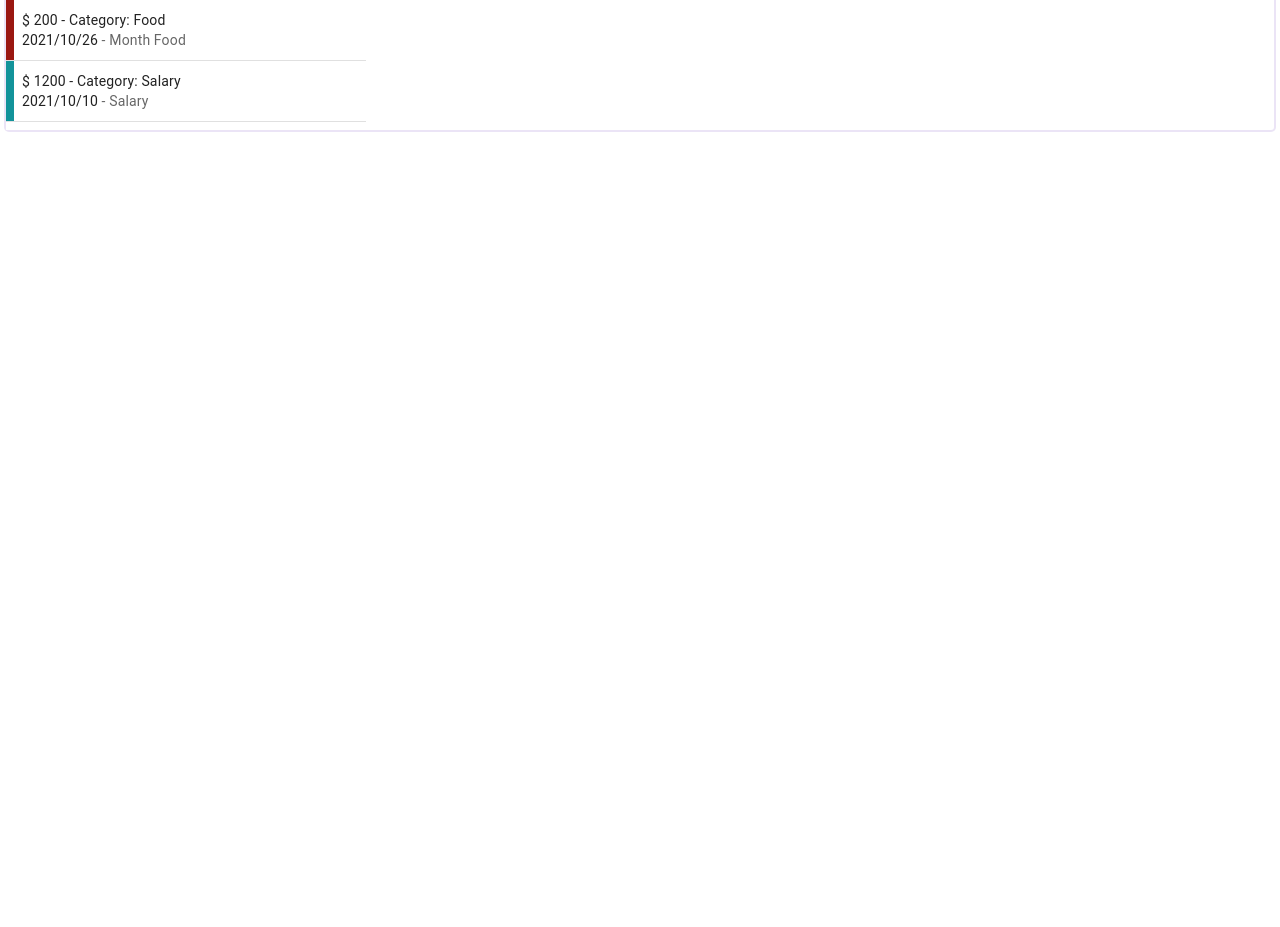
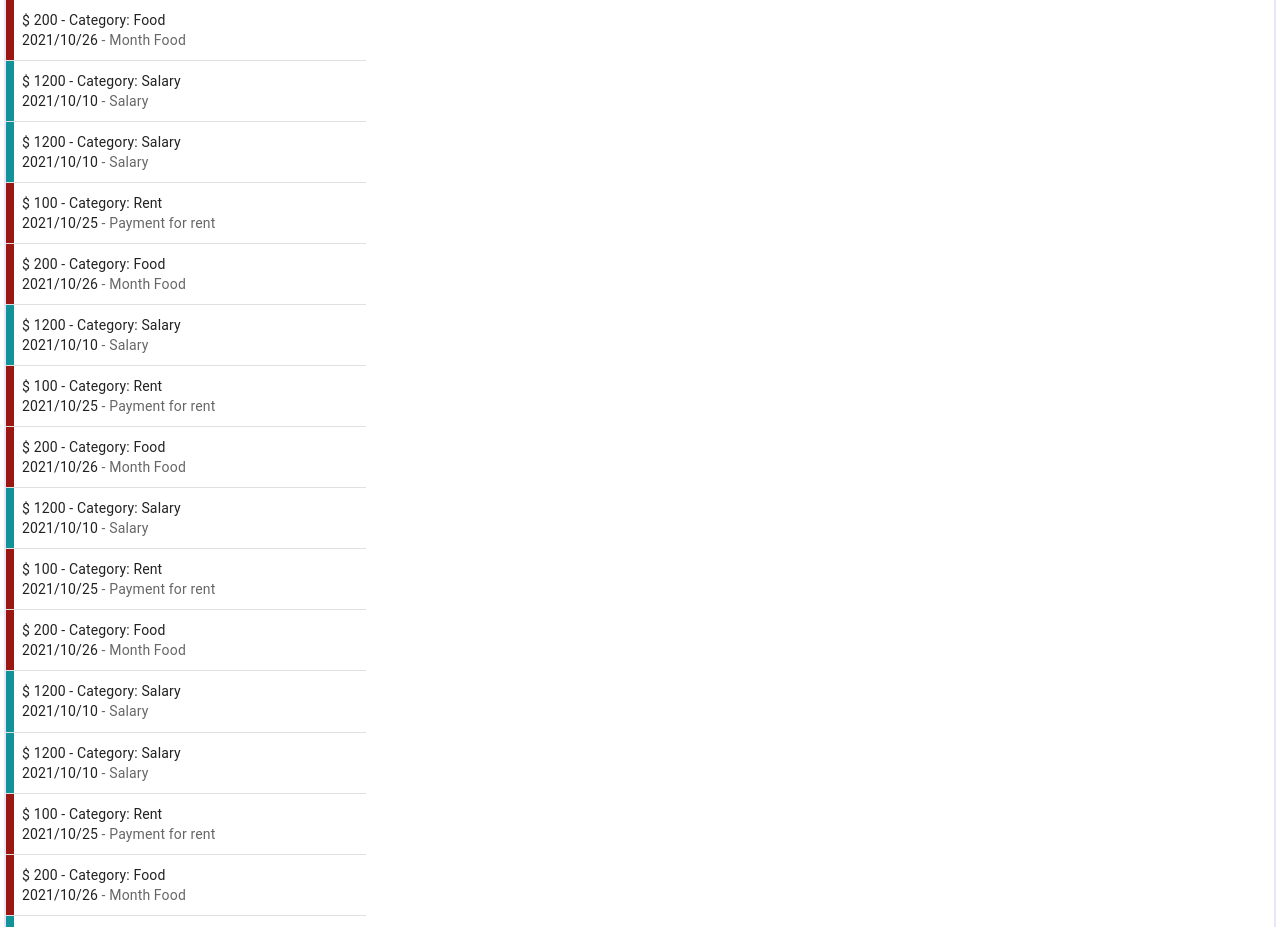
Before and after one commit to germansanz93/alkemy-challenge, a React (Create React App) app in the folder client/alkemy-challenge-client/: page / in a window 1280 px wide. Shown: the part 1520-2447 px from the top of the page. Before the commit the page ends 1662 px from the top, so only its background shows below. Built offline with nearby package versions, Linux system fonts and the light colour scheme.

Commit message:
Installed react-infinite-scroll-component, Refactored MovementsList.js for a better performance (now use react-infinite-scroll-component), added items to seed, Plot with AutoSizer to avoid visual glitchs

```diff
--- a/client/alkemy-challenge-client/package.json
+++ b/client/alkemy-challenge-client/package.json
@@ -13,6 +13,7 @@
     "@testing-library/user-event": "^12.8.3",
     "react": "^17.0.2",
     "react-dom": "^17.0.2",
+    "react-infinite-scroll-component": "^6.1.0",
     "react-router-dom": "^5.3.0",
     "react-scripts": "4.0.3",
     "react-virtualized": "^9.22.3",
--- a/client/alkemy-challenge-client/src/MovementsList.js
+++ b/client/alkemy-challenge-client/src/MovementsList.js
@@ -1,50 +1,74 @@
-import * as React from 'react';
-import Box from '@mui/material/Box';
+import React from "react";
+import InfiniteScroll from "react-infinite-scroll-component";
+import withStyles from "@mui/styles/withStyles";
 import ListItem from '@mui/material/ListItem';
 import ListItemText from '@mui/material/ListItemText';
-import { FixedSizeList } from 'react-window';
-import withStyles from '@mui/styles/withStyles';
-import { AutoSizer } from 'react-virtualized'
 import Typography from '@mui/material/Typography';
 import Divider from '@mui/material/Divider';
 import EditIcon from '@mui/icons-material/Edit';
 import IconButton from '@mui/material/IconButton';
 
-import FloatingActionButton from './FlotatingActionBtn';
-
-import styles from './styles/MovementsListStyles';
-import 'react-virtualized/styles.css';
+import movements from './movementsSeed'
+import styles from "./styles/MovementsListStyles";
+import MovementForm from './MovementForm';
 
 
-import movements from './movementsSeed';
-import MovementForm from './MovementForm';
-
-function MovementsList(props) {
-  const { classes, title, fab } = props;
-  const [open, setOpen] = React.useState(false);
-  const handleOpen = () => setOpen(true);
-  const handleClose = (e) => {
-    e.preventDefault();
-    setOpen(false);
+class MovementsList extends React.Component {
+  constructor(props) {
+    super(props)
+    this.state = {
+      items: movements,
+      hasMore: true,
+      open: false,
+    }
+    this.handleOpen = this.handleOpen.bind(this);
+    this.handleClose = this.handleClose.bind(this);
   }
 
+  handleOpen = () => {
+    this.setState({ open: true });
+  }
+
+  handleClose = (e) => {
+    e.preventDefault();
+    this.setState({ open: false });
+  }
+
+  fetchMoreData = () => {
+    if (this.state.items.length >= 30) {
+      this.setState({ hasMore: false });
+      return;
+    }
+    // a fake async api call like which sends
+    // 20 more records in .5 secs
+    setTimeout(() => {
+      this.setState({
+        items: this.state.items.concat(Array.from({ length: 20 }))
+      });
+    }, 500);
+  };
+
+
+
+  render() {
+    const { classes, title } = this.props;
     return (
       <div className={classes.container}>
         <h3>{title}</h3>
-      <Box
+        <hr />
+        <InfiniteScroll
         className={classes.movementsListContainer}
-        sx={{ bgcolor: 'background.paper' }}
+          dataLength={this.state.items.length}
+          next={this.fetchMoreData}
+          hasMore={this.state.hasMore}
+          loader={<h4>Loading...</h4>}
+          endMessage={
+            <p style={{ textAlign: "center" }}>
+              <b>Yay! You have seen it all</b>
+            </p>
+          }
         >
-        <AutoSizer className={classes.AutoSizer}>
-          {({ width, height }) => (
-            <FixedSizeList
-              height={height}
-              width={width}
-              itemSize={46}
-              itemCount={movements.length}
-              overscanCount={10}
-            >
-              {() => movements.map(mov => (
+          {this.state.items.map((mov) => (
             <div>
               <ListItem className={classes.ListItem} alignItems="center">
                 <div className={mov.type == 1 ? classes.leftColorBarGreen : classes.leftColorBarRed}></div>
@@ -64,21 +88,21 @@ function MovementsList(props) {
                     </React.Fragment>
                   }
                 />
-                    <IconButton aria-label="edit" onClick={handleOpen}>
+                <IconButton aria-label="edit" onClick={this.handleOpen}>
                   <EditIcon fontSize="inherit" />
                 </IconButton>
               </ListItem>
               <Divider />
             </div>
           ))}
-            </FixedSizeList>
-          )}
-        </AutoSizer>
-      </Box>
-      <MovementForm open={open} handleClose={handleClose}/>
-      {fab && <FloatingActionButton onClick={handleOpen}></FloatingActionButton>}
+        </InfiniteScroll>
+        <div>
+          <MovementForm open={this.state.open} handleClose={this.handleClose} />
+        </div>
       </div>
     );
   }
+}
+
 
 export default withStyles(styles)(MovementsList);
--- a/client/alkemy-challenge-client/src/Plot.js
+++ b/client/alkemy-challenge-client/src/Plot.js
@@ -1,10 +1,11 @@
 import React from 'react';
 import '../node_modules/react-vis/dist/style.css';
-import { FlexibleXYPlot, VerticalBarSeries, VerticalGridLines, HorizontalGridLines, DiscreteColorLegend, XAxis, YAxis } from 'react-vis';
+import { XYPlot, VerticalBarSeries, VerticalGridLines, HorizontalGridLines, DiscreteColorLegend, XAxis, YAxis } from 'react-vis';
 import withStyles from '@mui/styles/withStyles';
 import styles from './styles/PlotStyles';
+import {AutoSizer} from 'react-virtualized';
 
-function Plot (props) {
+function Plot(props) {
   const { classes } = props;
   const data = [
     { x: 1, y: 10 },
@@ -37,7 +38,9 @@ function Plot (props) {
 
   return (
     <div className={classes.barsContainer}>
-        <FlexibleXYPlot>
+      <AutoSizer>
+        {({ height, width }) => (
+          <XYPlot height={height} width={width}>
             <DiscreteColorLegend
               style={{ position: 'absolute', left: '50px', top: '10px' }}
               orientation="horizontal"
@@ -58,7 +61,9 @@ function Plot (props) {
             <YAxis />
             <VerticalBarSeries data={data} />
             <VerticalBarSeries data={data2} color='#9a1811' />
-        </FlexibleXYPlot>
+          </XYPlot>
+        )}
+      </AutoSizer>
     </div>
   )
 }
--- a/client/alkemy-challenge-client/src/movementsSeed.js
+++ b/client/alkemy-challenge-client/src/movementsSeed.js
@@ -79,4 +79,164 @@ export default [
     category: 'Salary',
     type: 1
   },
+  {
+    id: 11,
+    date: '2021/10/10',
+    amount: 1200,
+    description: 'Salary',
+    category: 'Salary',
+    type: 1
+  },
+  {
+    id: 12,
+    date: '2021/10/25',
+    amount: 100.00,
+    description: 'Payment for rent',
+    category: 'Rent',
+    type: 2
+  },
+  {
+    id: 13,
+    date: '2021/10/26',
+    amount: 200.00,
+    description: 'Month Food',
+    category: 'Food',
+    type: 2
+  },
+  {
+    id: 14,
+    date: '2021/10/10',
+    amount: 1200,
+    description: 'Salary',
+    category: 'Salary',
+    type: 1
+  },
+  {
+    id: 15,
+    date: '2021/10/25',
+    amount: 100.00,
+    description: 'Payment for rent',
+    category: 'Rent',
+    type: 2
+  },
+  {
+    id: 16,
+    date: '2021/10/26',
+    amount: 200.00,
+    description: 'Month Food',
+    category: 'Food',
+    type: 2
+  },
+  {
+    id: 17,
+    date: '2021/10/10',
+    amount: 1200,
+    description: 'Salary',
+    category: 'Salary',
+    type: 1
+  },
+  {
+    id: 18,
+    date: '2021/10/25',
+    amount: 100.00,
+    description: 'Payment for rent',
+    category: 'Rent',
+    type: 2
+  },
+  {
+    id: 19,
+    date: '2021/10/26',
+    amount: 200.00,
+    description: 'Month Food',
+    category: 'Food',
+    type: 2
+  },
+  {
+    id: 20,
+    date: '2021/10/10',
+    amount: 1200,
+    description: 'Salary',
+    category: 'Salary',
+    type: 1
+  },
+  {
+    id: 21,
+    date: '2021/10/10',
+    amount: 1200,
+    description: 'Salary',
+    category: 'Salary',
+    type: 1
+  },
+  {
+    id: 22,
+    date: '2021/10/25',
+    amount: 100.00,
+    description: 'Payment for rent',
+    category: 'Rent',
+    type: 2
+  },
+  {
+    id: 23,
+    date: '2021/10/26',
+    amount: 200.00,
+    description: 'Month Food',
+    category: 'Food',
+    type: 2
+  },
+  {
+    id: 24,
+    date: '2021/10/10',
+    amount: 1200,
+    description: 'Salary',
+    category: 'Salary',
+    type: 1
+  },
+  {
+    id: 25,
+    date: '2021/10/25',
+    amount: 100.00,
+    description: 'Payment for rent',
+    category: 'Rent',
+    type: 2
+  },
+  {
+    id: 26,
+    date: '2021/10/26',
+    amount: 200.00,
+    description: 'Month Food',
+    category: 'Food',
+    type: 2
+  },
+  {
+    id: 27,
+    date: '2021/10/10',
+    amount: 1200,
+    description: 'Salary',
+    category: 'Salary',
+    type: 1
+  },
+  {
+    id: 28,
+    date: '2021/10/25',
+    amount: 100.00,
+    description: 'Payment for rent',
+    category: 'Rent',
+    type: 2
+  },
+  {
+    id: 29,
+    date: '2021/10/26',
+    amount: 200.00,
+    description: 'Month Food',
+    category: 'Food',
+    type: 2
+  },
+  {
+    id: 30,
+    date: '2021/10/10',
+    amount: 1200,
+    description: 'Salary',
+    category: 'Salary',
+    type: 1
+  },
 ]
```
Also changed, not shown: 1 other file (tests, documents, lock files or other folders). Lines whose indentation alone changed are shown as unchanged.
